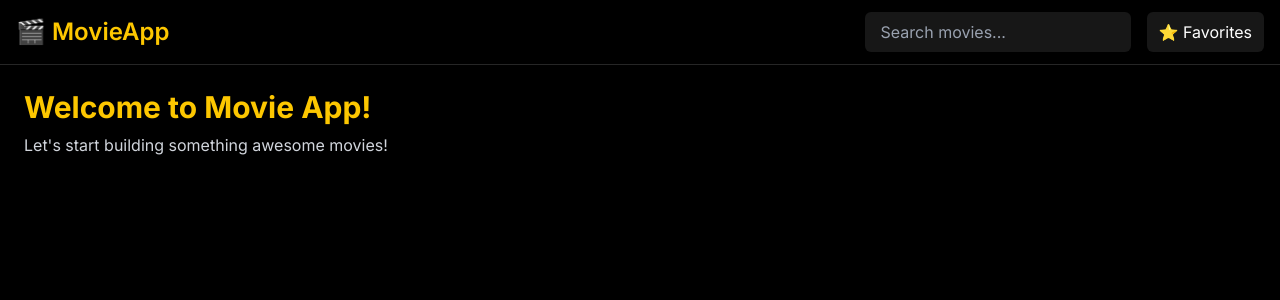
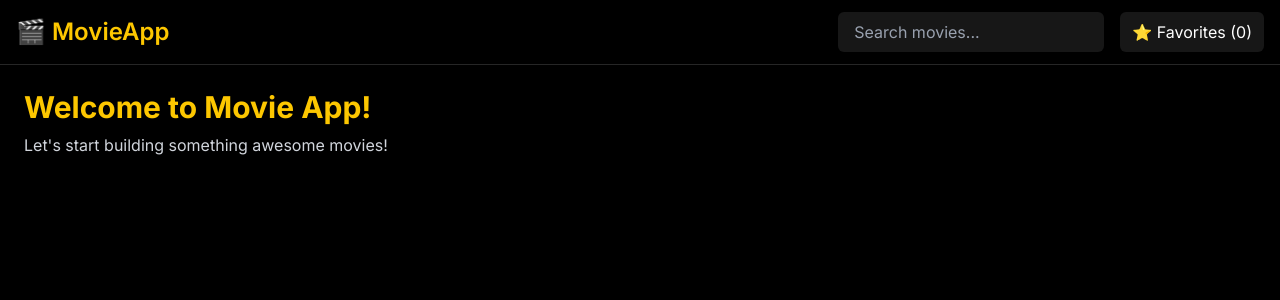
Before and after one commit to londam/movie-app, a Next.js app: page / in a window 1280 px wide. Shown: the top 300 px of the page. Built offline with nearby package versions, Linux system fonts and the light colour scheme.

Commit message:
refactor: switch from Zustand to Redux Toolkit for favorites state management

```diff
--- a/package.json
+++ b/package.json
@@ -9,6 +9,7 @@
     "lint": "next lint"
   },
   "dependencies": {
+    "@reduxjs/toolkit": "^2.7.0",
     "@tailwindcss/postcss": "^4.1.4",
     "axios": "^1.9.0",
     "clsx": "^2.1.1",
@@ -16,6 +17,7 @@
     "react": "18.2.0",
     "react-dom": "18.2.0",
     "react-infinite-scroll-component": "^6.1.0",
+    "react-redux": "^9.2.0",
     "zustand": "^5.0.3"
   },
   "devDependencies": {
--- a/src/app/layout.tsx
+++ b/src/app/layout.tsx
@@ -2,6 +2,8 @@ import type { Metadata } from "next";
 import { Inter } from "next/font/google";
 import "@/styles/globals.css";
 import Navbar from "@/components/navbar/Navbar";
+import { Provider } from "react-redux";
+import { store } from "@/store";
 
 const inter = Inter({ subsets: ["latin"] });
 
@@ -13,8 +15,10 @@ export default function RootLayout({ children }: { children: React.ReactNode })
   return (
     <html lang="en">
       <body className={inter.className + " bg-black text-white"}>
-        <Navbar />
-        <main className="min-h-screen">{children}</main>
+        <Provider store={store}>
+          <Navbar />
+          <main className="min-h-screen">{children}</main>
+        </Provider>
       </body>
     </html>
   );
--- a/src/components/navbar/FavoritesMenu.tsx
+++ b/src/components/navbar/FavoritesMenu.tsx
@@ -1,11 +1,14 @@
 "use client";
+import { RootState } from "@/store";
 import React from "react";
+import { useSelector } from "react-redux";
 
 const FavoritesMenu = () => {
+  const favorites = useSelector((state: RootState) => state.favorites.favorites);
   return (
     <div className="relative">
       <button className="px-3 py-2 bg-neutral-900 text-white rounded-md hover:bg-neutral-800">
-        ⭐ Favorites
+        ⭐ Favorites ({favorites.length})
       </button>
     </div>
   );
--- /dev/null
+++ b/src/store/index.ts
@@ -0,0 +1,11 @@
+import { configureStore } from "@reduxjs/toolkit";
+import favoritesReducer from "./slices/favoritesSlice";
+
+export const store = configureStore({
+  reducer: {
+    favorites: favoritesReducer,
+  },
+});
+
+export type RootState = ReturnType<typeof store.getState>;
+export type AppDispatch = typeof store.dispatch;
--- /dev/null
+++ b/src/store/slices/favoritesSlice.ts
@@ -0,0 +1,32 @@
+import { createSlice, PayloadAction } from "@reduxjs/toolkit";
+
+export interface FavoriteMovie {
+  id: number;
+  title: string;
+  poster_path: string;
+}
+
+interface FavoritesState {
+  favorites: FavoriteMovie[];
+}
+
+const initialState: FavoritesState = {
+  favorites: [],
+};
+
+export const favoritesSlice = createSlice({
+  name: "favorites",
+  initialState,
+  reducers: {
+    addFavorite: (state, action: PayloadAction<FavoriteMovie>) => {
+      if (!state.favorites.find((m) => m.id === action.payload.id))
+        state.favorites.push(action.payload);
+    },
+    removeFavorite: (state, action: PayloadAction<number>) => {
+      state.favorites = state.favorites.filter((m) => m.id !== action.payload);
+    },
+  },
+});
+
+export const { addFavorite, removeFavorite } = favoritesSlice.actions;
+export default favoritesSlice.reducer;
```
Also changed, not shown: src/hooks/useFavorites.ts (deleted), 1 other file (tests, documents, lock files or other folders).
